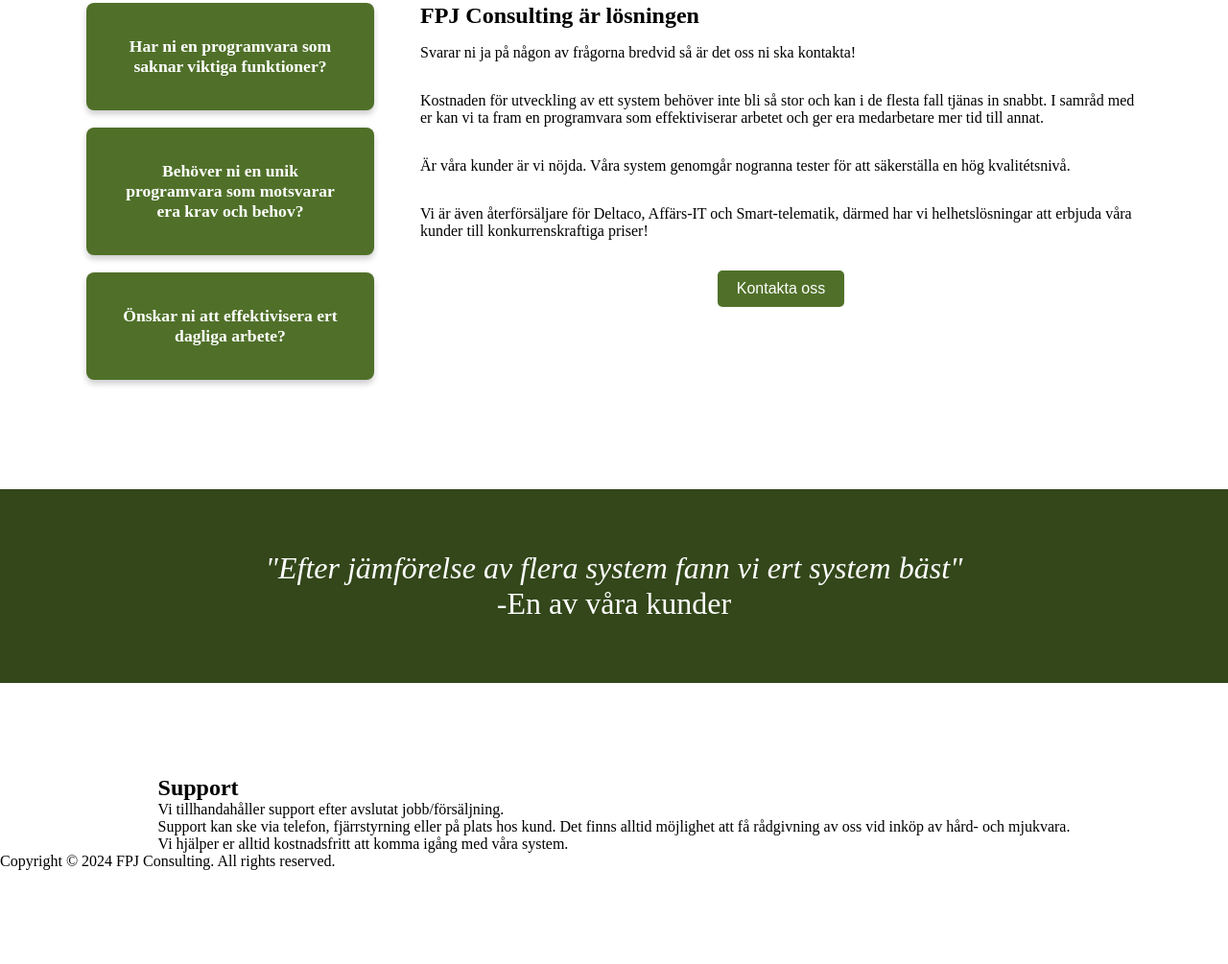
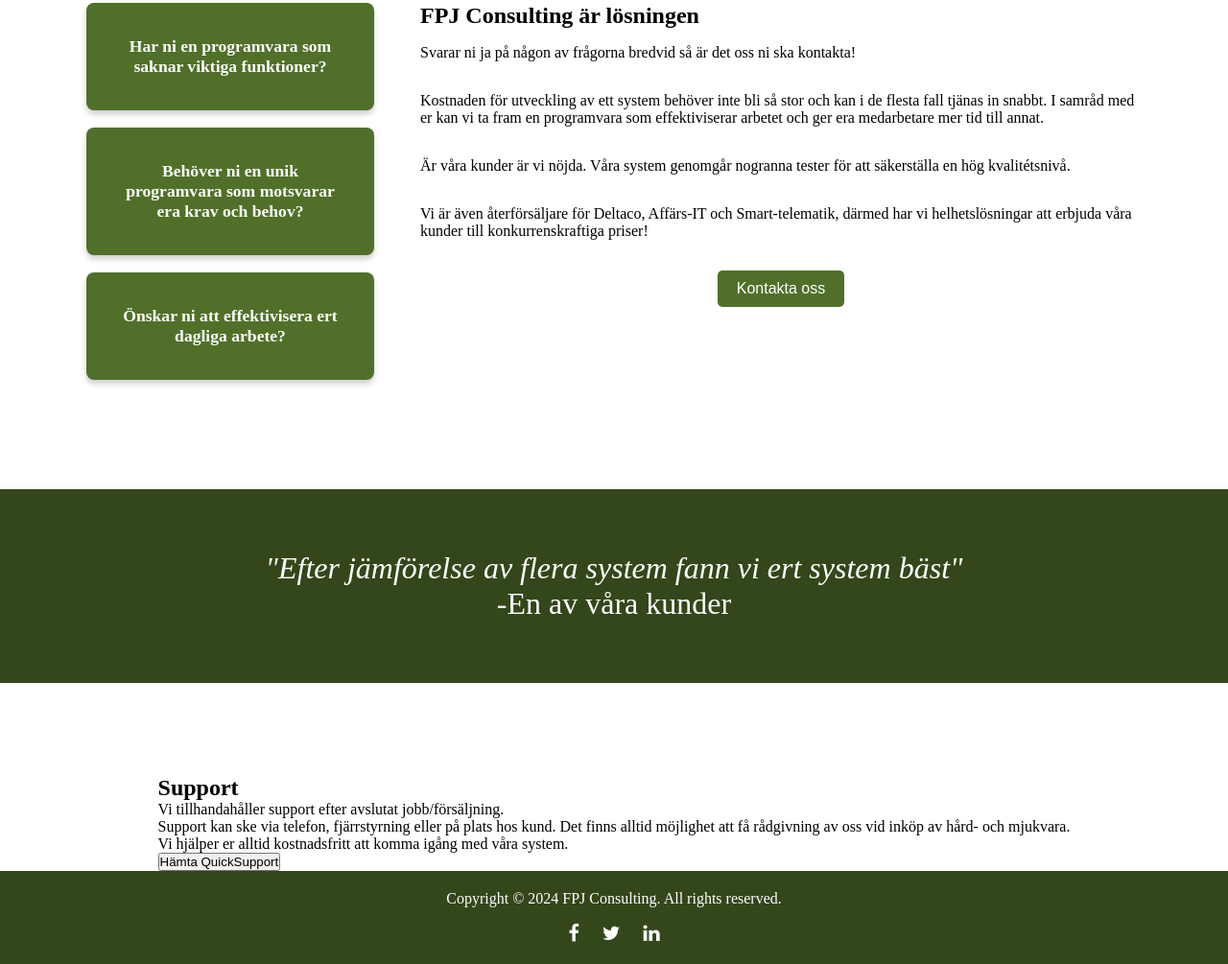
Before and after one commit to KimSoderlund/gorommig, a website: page index.html in a window 1280 px wide. Shown: the part 744-1749 px from the top of the page at 96% size. Before the commit the page ends 1651 px from the top, so only its background shows below. Drawn offline with Linux system fonts and the light colour scheme.

Commit message:
Added Footer with basic HTML, SCSS and socials

```diff
--- a/index.html
+++ b/index.html
@@ -4,6 +4,7 @@
     <meta charset="UTF-8">
     <meta name="viewport" content="width=device-width, initial-scale=1.0">
     <link rel="stylesheet" href="dist/styles.css">
+    <link rel="stylesheet" href="https://cdnjs.cloudflare.com/ajax/libs/font-awesome/4.7.0/css/font-awesome.min.css">
     <script src="assets/script/script.js" defer></script>
     <title>Document</title>
 </head>
@@ -14,7 +15,8 @@
             <div class="header-content">
                 <h1>FPJ CONSULTING</h1>
                 <h2>Vi bygger lösningarna för dig</h2>
-                <p>Lorem ipsum dolor sit amet consectetur adipisicing elit. Quia commodi vero magni provident sint explicabo quibusdam odit nobis, eaque omnis id veritatis eum? Vero, fugit eum eveniet numquam optio officia.</p>
+                <p>Vi har över 20 års erfarenhet i branchen med att utveckla kundanpassade system och programvaror som möter era specifika behov, till förmånliga priser!</p>
+
             </div>
             <div class="hero-overlay"></div>
         </div>
@@ -84,11 +86,11 @@
         <p>
             Support kan ske via telefon, fjärrstyrning eller på plats hos kund. Det finns alltid möjlighet att få rådgivning av oss
             vid inköp av hård- och mjukvara.
-
         </p>
         <p>
             Vi hjälper er alltid kostnadsfritt att komma igång med våra system.
         </p>
+        <button>Hämta QuickSupport</button>
     </div>
 
 
@@ -108,8 +110,15 @@
     <section id="contact">
         Contact
     </section>
+
+
 <footer>
     <p>Copyright © 2024 FPJ Consulting. All rights reserved.</p>
+    <div class="footer-socials">
+        <a href="#"><i class="fa fa-facebook"></i></a>
+        <a href="#"><i class="fa fa-twitter"></i></a>
+        <a href="#"><i class="fa fa-linkedin"></i></a>
+    </div>
 </footer>
 
 </body>
--- /dev/null
+++ b/src/layout/_footer.scss
@@ -0,0 +1,21 @@
+@use '../base/variables' as *;
+
+footer {
+    background-color: $secondary-color;
+    color: white;
+    text-align: center;
+    padding: 20px 0;
+}
+.footer-socials {
+    margin-top: 1em;
+    & a {
+        color: white;
+        margin: 0 10px;
+        font-size: 20px;
+        transition: color 0.3s ease;
+
+        &:hover {
+            color: $accent-color;
+        }
+    }
+}
--- a/src/styles.scss
+++ b/src/styles.scss
@@ -2,5 +2,6 @@
 @use 'base/variables' as *;
 @use 'layout/header' as *;
 @use 'layout/home' as *;
+@use 'layout/footer' as *;
 @use 'components/buttons' as *;
 @use 'components/seperators' as *;
```
Also changed, not shown: dist/styles.css, 1 other file.
